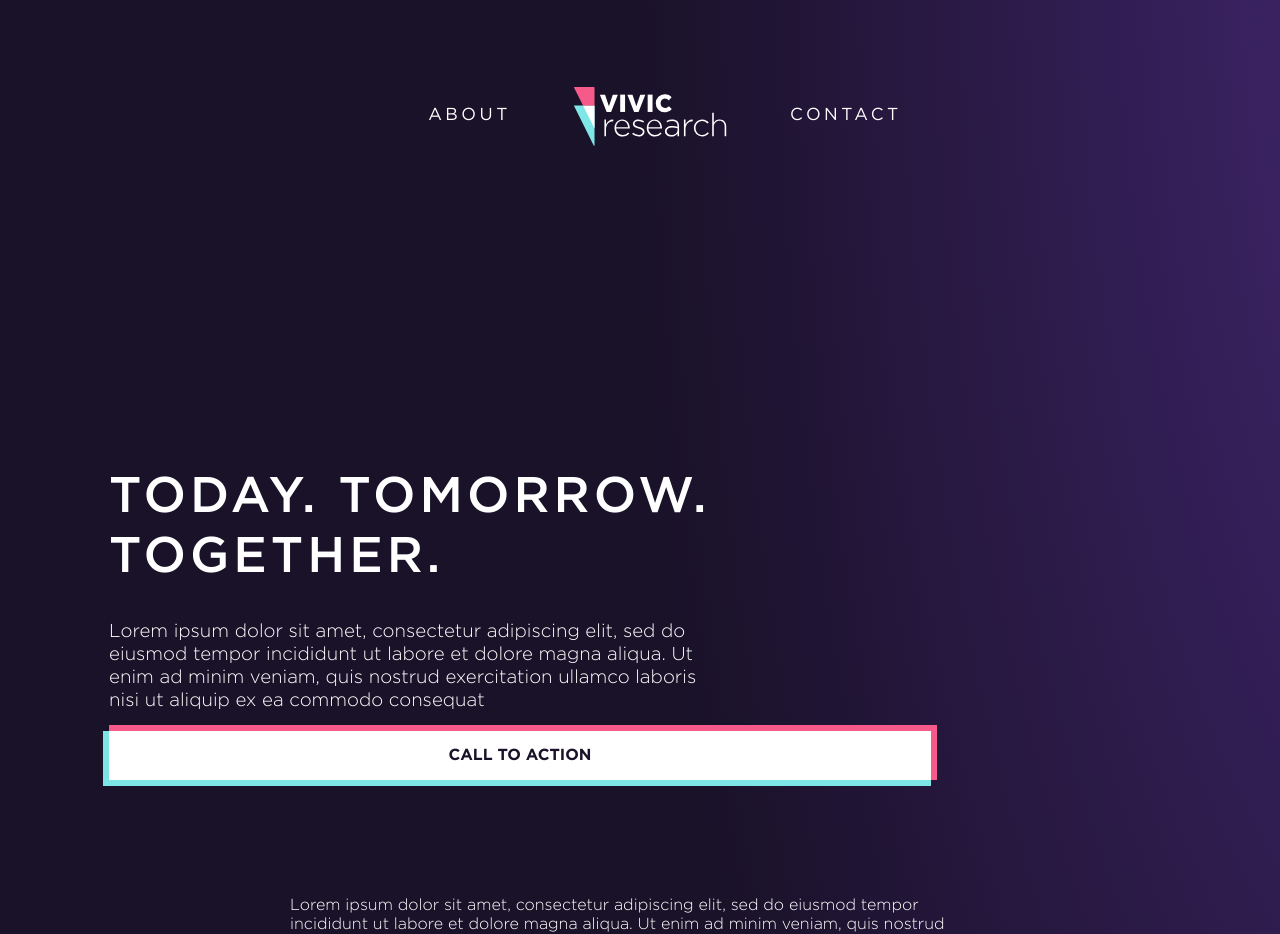
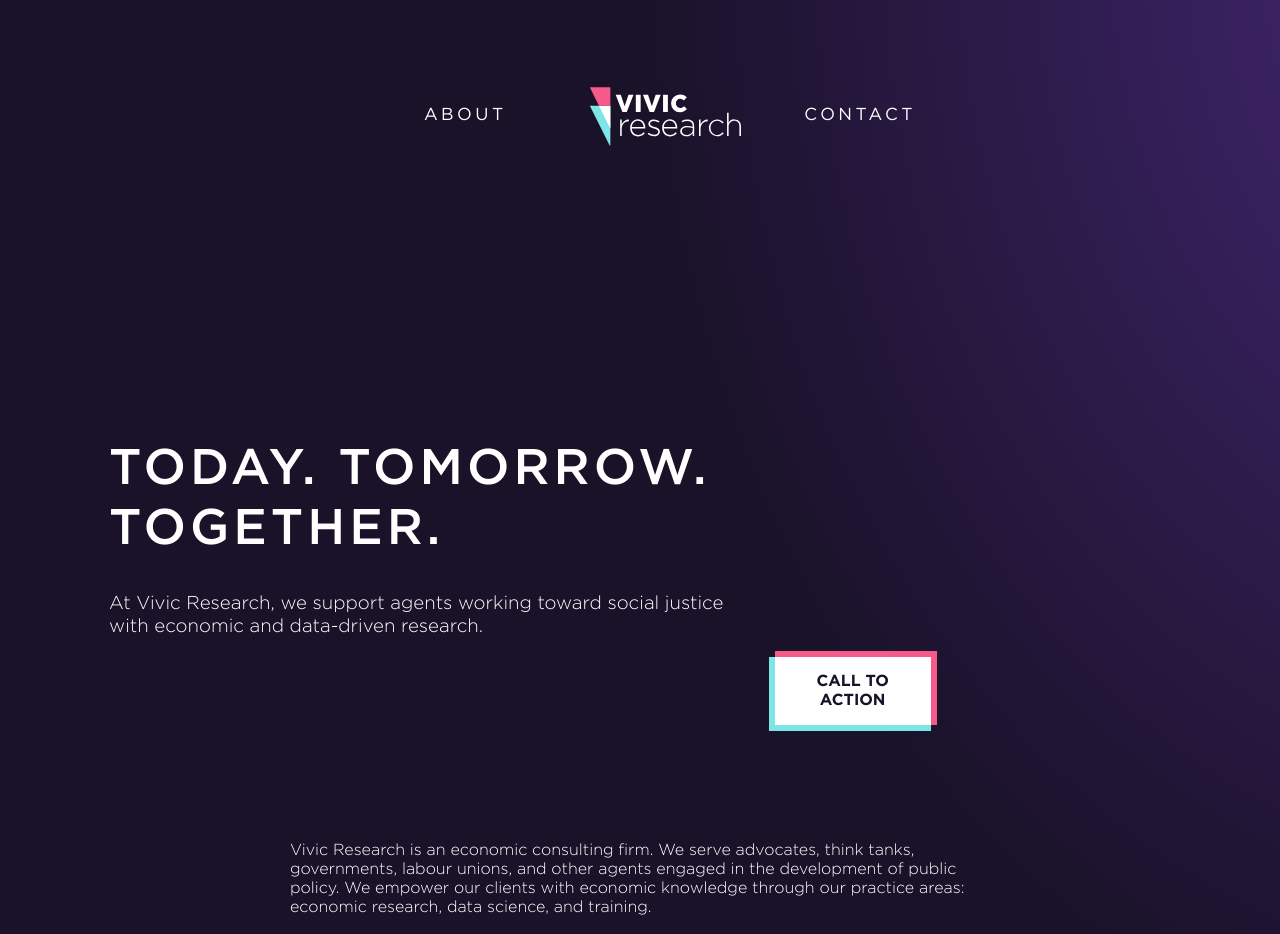
Before and after one commit to GoodbyteCo/Vivic-Website, a Jekyll site: the page built from index.html, in a window 1280 px wide. Shown: the top 934 px of the page. Built offline with Jekyll 4.4.1, drawn with Linux system fonts in a browser that asks for light colours; some of the changed text lies outside the part shown.

Commit message:
some more big changes

```diff
--- a/_includes/nav.html
+++ b/_includes/nav.html
@@ -1,6 +1,6 @@
 <header id=nav>
-    <a href="/about.html" class="link">about</a>
-    <a id="logo-link">
+    <a href="/about" class="link" id="about">about</a>
+    <a id="logo-link" href="/index.html">
         <svg xmlns="http://www.w3.org/2000/svg" width="302.719" height="116.926" viewBox="0 0 302.719 116.926">
             <g id="Vivic-Logo" transform="translate(-3.631 -1.532)">
                 <g id="Logo">
@@ -25,54 +25,155 @@
                         fill="#fff" />
                 </g>
                 <g id="Research">
-                    <path id="Path_33" data-name="Path 33"
+                    <path id="logo-r" data-name="Path 33"
                         d="M81.35,69.54c-7.52,0-14.09,5.67-14.09,16.26V99.42H64.14V65.94h3.12v9.91c2.55-5.8,8-10,14.41-9.75v3.44Z"
                         fill="#fff" />
-                    <path id="Path_34" data-name="Path 34"
+                    <path id="logo-e" data-name="Path 34"
                         d="M100.27,97a14.58,14.58,0,0,0,11.15-5.1l2.17,1.92c-3.31,3.57-7.2,6.12-13.45,6.12-8.54,0-15.94-6.83-15.94-17V82.8c0-9.44,6.63-17,15.43-17,9.12,0,14.92,7.4,14.92,17V83a6.68,6.68,0,0,1-.07,1.15h-27C88.09,92.23,93.89,97,100.27,97Zm10.9-15.62c-.45-6.56-4.21-12.62-11.67-12.62-6.44,0-11.41,5.42-12,12.62Z"
                         fill="#fff" />
-                    <path id="Path_35" data-name="Path 35"
+                    <path id="logo-s" data-name="Path 35"
                         d="M132.54,99.76A22.26,22.26,0,0,1,119.21,95l1.85-2.49a19,19,0,0,0,11.67,4.27c4.4,0,7.84-2.42,7.84-6.18v-.13c0-3.82-4.08-5.22-8.61-6.5-5.29-1.53-11.15-3.12-11.15-8.92V75c0-5.23,4.4-9,10.71-9a21.92,21.92,0,0,1,11.54,3.57l-1.66,2.61a18.75,18.75,0,0,0-10-3.25c-4.46,0-7.39,2.42-7.39,5.67v.13c0,3.64,4.39,5,9.05,6.31,5.23,1.47,10.71,3.38,10.71,9.12v.13C143.76,96.06,138.79,99.76,132.54,99.76Z"
                         fill="#fff" />
-                    <path id="Path_36" data-name="Path 36"
+                    <path id="logo-2-e" data-name="Path 36"
                         d="M164.41,97a14.58,14.58,0,0,0,11.15-5.1l2.17,1.92c-3.31,3.57-7.2,6.12-13.45,6.12-8.54,0-15.94-6.83-15.94-17V82.8c0-9.44,6.63-17,15.43-17,9.12,0,14.92,7.4,14.92,17V83a6.68,6.68,0,0,1-.07,1.15h-27C152.23,92.23,158,97,164.41,97Zm10.9-15.62c-.45-6.56-4.21-12.62-11.67-12.62-6.44,0-11.41,5.42-12,12.62Z"
                         fill="#fff" />
-                    <path id="Path_37" data-name="Path 37"
+                    <path id="logo-a" data-name="Path 37"
                         d="M209.54,99.42V93.7a14.8,14.8,0,0,1-12.43,6.19c-6.06,0-12.56-3.45-12.56-10.21v-.12c0-6.76,5.8-10.59,14.21-10.59a39.05,39.05,0,0,1,10.78,1.41V79c0-6.56-4-9.94-10.71-9.94a21.77,21.77,0,0,0-10.2,2.61l-1.15-2.74A26.1,26.1,0,0,1,199,66.1c8.35,0,13.58,4.33,13.58,12.75V99.42Zm.06-16.17a42.649,42.649,0,0,0-11-1.47c-6.88,0-10.71,3.06-10.71,7.59v.12c0,4.72,4.47,7.46,9.44,7.46,6.63,0,12.3-4.08,12.3-10Z"
                         fill="#fff" />
-                    <path id="Path_38" data-name="Path 38"
+                    <path id="logo-2-r" data-name="Path 38"
                         d="M239.46,69.54c-7.52,0-14.09,5.67-14.09,16.26V99.42h-3.13V65.94h3.13v9.91c2.55-5.8,8-10,14.41-9.75v3.44Z"
                         fill="#fff" />
-                    <path id="Path_39" data-name="Path 39"
+                    <path id="logo-3-c" data-name="Path 39"
                         d="M258.6,99.89A16.73,16.73,0,0,1,242,83v-.13c0-9.11,7.27-17,16.57-17,6.12,0,9.95,2.81,13,6l-2.23,2.3c-2.81-2.87-6-5.36-10.84-5.36-7.39,0-13.13,6.19-13.13,14v.12c0,7.84,5.93,14.09,13.38,14.09,4.6,0,8.17-2.36,10.91-5.42l2.17,1.92C268.55,97.21,264.6,99.89,258.6,99.89Z"
                         fill="#fff" />
-                    <path id="Path_40" data-name="Path 40"
+                    <path id="logo-h" data-name="Path 40"
                         d="M303.23,99.42V79.8c0-6.69-3.76-11.09-10.33-11.09-6.37,0-11.28,4.84-11.28,11.6V99.42h-3.13V52.58h3.13V72.66a12.74,12.74,0,0,1,11.73-6.82c8.22,0,13,5.61,13,13.39V99.42Z"
                         fill="#fff" />
                 </g>
             </g>
         </svg>
     </a>
-    <a href="/contact" class="link">contact</a>
+    <a href="/contact" class="link" id="contact-link">contact</a>
 
     <style>
+        /* .fade {
+            margin-top: 10px
+        } */
+
+        /*
+        .sticky svg {
+
+            transform: scale(.75);
+        } */
+
         svg {
-            --time: 0.1s;
-            --delay-time: 0.13s;
+            --time: 0.15s;
+            --delay-time: 0.1s;
+            --reaseach-time: 0.05s;
+            --reseach-delay-time: 0.021428571s;
         }
 
-        .fade #Research {
-            opacity: 0;
-            transition: opacity var(--time);
+        #logo-h {
+            transition: opacity var(--reaseach-time) ease;
+            transition-delay: calc(var(--reseach-delay-time)*7);
+
         }
 
-        #Research {
-            opacity: 1;
-            transition: opacity var(--time);
+        #logo-3-c {
+            transition: opacity var(--reaseach-time) ease;
+            transition-delay: calc(var(--reseach-delay-time)*6);
+
+        }
+
+        #logo-2-r {
+            transition: opacity var(--reaseach-time) ease;
+            transition-delay: calc(var(--reseach-delay-time)*5);
+
+        }
+
+        #logo-a {
+            transition: opacity var(--reaseach-time) ease;
+            transition-delay: calc(var(--reseach-delay-time)*4);
+
+        }
+
+        #logo-2-e {
+            transition: opacity var(--reaseach-time) ease;
+            transition-delay: calc(var(--reseach-delay-time)*3);
+
+        }
+
+        #logo-s {
+            transition: opacity var(--reaseach-time) ease;
+            transition-delay: calc(var(--reseach-delay-time)*2);
+
+        }
+
+        #logo-e {
+            transition: opacity var(--reaseach-time) ease;
+            transition-delay: calc(var(--reseach-delay-time)*1);
+
+        }
+
+        #logo-r {
+            transition: opacity var(--reaseach-time) ease;
+            transition-delay: calc(var(--reseach-delay-time)*0);
+
+        }
+
+
+
+        .fade #logo-h {
+            opacity: 0;
+            transition-delay: calc(var(--reseach-delay-time)*0);
+
+        }
+
+        .fade #logo-3-c {
+            opacity: 0;
+            transition-delay: calc(var(--reseach-delay-time)*1);
+
+        }
+
+        .fade #logo-2-r {
+            opacity: 0;
+            transition-delay: calc(var(--reseach-delay-time)*2);
+
+        }
+
+        .fade #logo-a {
+            opacity: 0;
+            transition-delay: calc(var(--reseach-delay-time)*3);
+
+        }
+
+        .fade #logo-2-e {
+            opacity: 0;
+            transition-delay: calc(var(--reseach-delay-time)*4);
+
+        }
+
+        .fade #logo-s {
+            opacity: 0;
+            transition-delay: calc(var(--reseach-delay-time)*5);
+
+        }
+
+        .fade #logo-e {
+            opacity: 0;
+            transition-delay: calc(var(--reseach-delay-time)*6);
+
+        }
+
+        .fade #logo-r {
+            opacity: 0;
+            transition-delay: calc(var(--reseach-delay-time)*7);
+
         }
 
         .fade #Vivic {
-            transform: translateY(16px) scale(1.3) translateX(-11px)
+            transform: translateY(16px) scale(1.3) translateX(-11px);
+            transition-delay: var(--time);
         }
 
         #Vivic {
@@ -119,30 +220,37 @@
             transition: opacity var(--delay-time) ease;
             transition-delay: calc((var(--delay-time)*0) + var(--time));
         }
+
+        .fade #Vivic-Logo {
+            transform: translateX(54px);
+            transition-delay: var(--time);
+            transition: transform 0.5s ease;
+        }
+
+        #Vivic-Logo {
+            transition: transform 0.5s ease;
+            /* transition-delay: var(--time); */
+        }
+
+        .fade #about {
+            transform: translateX(71px);
+            transition-delay: var(--time);
+            transition: transform 0.5s ease;
+        }
+
+        #about {
+            transition: transform 0.5s ease;
+        }
+
+        .fade #contact-link {
+            transform: translateX(-104px);
+            transition-delay: var(--time);
+            transition: transform 0.5s ease;
+        }
+
+        #contact-link {
+            transition: transform 0.5s ease;
+        }
     </style>
 
-    <script>
-        let scrollpos = window.scrollY
-        const header = document.querySelector("#nav")
-        const header_height = header.offsetHeight / 2;
-
-        console.log(header_height)
-
-        const add_class_one_scroll = () => header.classList.add("fade")
-        const remove_class_on_scroll = () => header.classList.remove("fade")
-
-        window.addEventListener('scroll', function () {
-            scrollpos = window.scrollY;
-
-            if (scrollpos >= header_height) {
-                add_class_one_scroll()
-            }
-            else {
-                remove_class_on_scroll()
-            }
-
-            console.log(scrollpos)
-        })
-    </script>
-
 </header>
--- a/assets/styles/style.css
+++ b/assets/styles/style.css
@@ -68,9 +68,12 @@
     text-align: center;
 }
 
+
 a.cta {
 	display: block;
 	padding: 15px 20px;
+    margin-left: 81%;
+    max-width: 130px;
 
 	text-decoration: none;
 	text-transform: uppercase;
@@ -88,14 +91,30 @@
     transform: scale(0.95);
 }
 
+
+a.desc-cta{
+    margin-left: 0;
+    margin-top: 20px;
+}
+
+
+
 svg {
     width: 85%;
 }
 
+main {
+    font-family: main;
+}
+
 #maincontent {
     font-family: main;
-    padding: 150px 0 0 0;
+    margin: 250px 0 0;
 
+}
+
+#maincontent.space {
+    /* margin-top: 450px; */
 }
 
 #hero {
@@ -140,6 +159,9 @@
 }
 
 #nav {
+    /* position: fixed; */
+    /* top: 0; */
+    width: calc(100% - 80px);
     display: flex;
     justify-content: center;
     align-items: center;
@@ -288,8 +310,8 @@
 
 #photos img{
 
-    /* -webkit-filter: url(#monochrome); */
-    /* filter:  url(#monochrome); */
+    -webkit-filter: url(#monochrome);
+    filter:  url(#monochrome);
     width: 100%;
     max-width: 300px;
 
@@ -303,12 +325,14 @@
     grid-column-start: 2;
     grid-column-end: 3;
     grid-row-start: 1;
+    clip-path: polygon(13% 0, 100% 0, 100% 100%, 0 100%, 0 30%);
 }
 
 img.photo-right{
     grid-column-start: 4;
     grid-column-end: 5;
     grid-row-start: 1;
+    clip-path: polygon(0 0, 100% 0, 100% 70%, 85% 100%, 0 100%);
 }
 
 h3.photo-right {
--- a/contact.html
+++ b/contact/inezrobin.html
@@ -6,8 +6,7 @@
     <div id="loading"></div>
 </div>
 <!-- Calendly inline widget begin -->
-<div class="calendly-inline-widget"
-    data-url="https://calendly.com/mattpollock4/30min?background_color=1a1229&text_color=ffffff&primary_color=f65a8a"
+<div class="calendly-inline-widget" data-url="https://calendly.com/c/CHDUZ2JWKAIXC6P4"
     style="min-width:320px;height:630px;"></div>
 <script type="text/javascript" src="https://assets.calendly.com/assets/external/widget.js"></script>
 <!-- Calendly inline widget end -->
--- a/index.html
+++ b/index.html
@@ -6,39 +6,15 @@
         <h1>
             today. tomorrow. together.
         </h1>
-        <p>Lorem ipsum dolor sit amet, consectetur adipiscing elit, sed do eiusmod tempor incididunt ut labore et
-            dolore magna aliqua. Ut enim ad minim veniam, quis nostrud exercitation ullamco laboris nisi ut aliquip
-			ex ea commodo consequat
-		</p>
-		<a href="." class="cta">Call to action</a>
+        <p>At Vivic Research, we support agents working toward social justice with economic and data-driven research.
+        </p>
+        <a href="." class="cta">Call to action</a>
     </div>
     <div id="about">
         <p>
-            Lorem ipsum dolor sit amet, consectetur adipiscing elit, sed do eiusmod tempor incididunt ut labore et
-            dolore magna aliqua. Ut enim ad minim veniam, quis nostrud exercitation ullamco laboris nisi ut aliquip ex
-            ea commodo consequat. Lorem ipsum dolor sit amet, consectetur adipiscing elit, sed do eiusmod tempor
-            incididunt ut labore et
-            dolore magna aliqua. Ut enim ad minim veniam, quis nostrud exercitation ullamco laboris nisi ut aliquip ex
-            ea commodo consequat.
-        </p>
-    </div>
-    <div id="photos">
-        <img class="photo-left" src="assets/images/robin.jpg" alt="robin">
-        <h3 class="photo-left">Robin Shaban</h3>
-        <p class="photo-left">Robin Shaban is an economic and public policy researcher based in Ottawa, Ontario. Her
-            research and insights have appeared in national publications such as The Monitor and the Broadbent Institute
-            Publication. Robin is currently undertaking her PhD in Public Policy at Carleton University, where she is
-            investigating the intersection of society, economy, and antitrust policy in Canada.
-        </p>
-        <img class="photo-right" src="assets/images/inez.jpg" alt="inez">
-        <h3 class="photo-right">Inez Hillel</h3>
-        <p class="photo-right"> Inez Hillel is co-founder and economist of vivic research. inez is passionate about
-            intersectional economics that prioritize community building and health. she believes in the importance of
-            reshaping the narrative to center frontline voices and using economic analysis as a tool for progressive
-            policy development. having previously worked at the centre for the study of living standards (csls), she has
-            conducted research on income supports in canada. her work experience also includes environmental education
-            and she applies a climate justice lens to her work. inez is currently pursuing an ma in economics at simon
-            fraser university and holds a BA in Applied Economics from Queen’s University.
+            Vivic Research is an economic consulting firm. We serve advocates, think tanks, governments, labour unions,
+            and other agents engaged in the development of public policy. We empower our clients with economic knowledge
+            through our practice areas: economic research, data science, and training.
         </p>
     </div>
 </div>
```
Also changed, not shown: _layouts/main.html (+32 -4 lines), about.html (added, +31 -0 lines), contact/index.html (added, +38 -0 lines), contact/inez.html (added, +12 -0 lines), contact/robin.html (added, +12 -0 lines), assets/images/inez.jpg.
